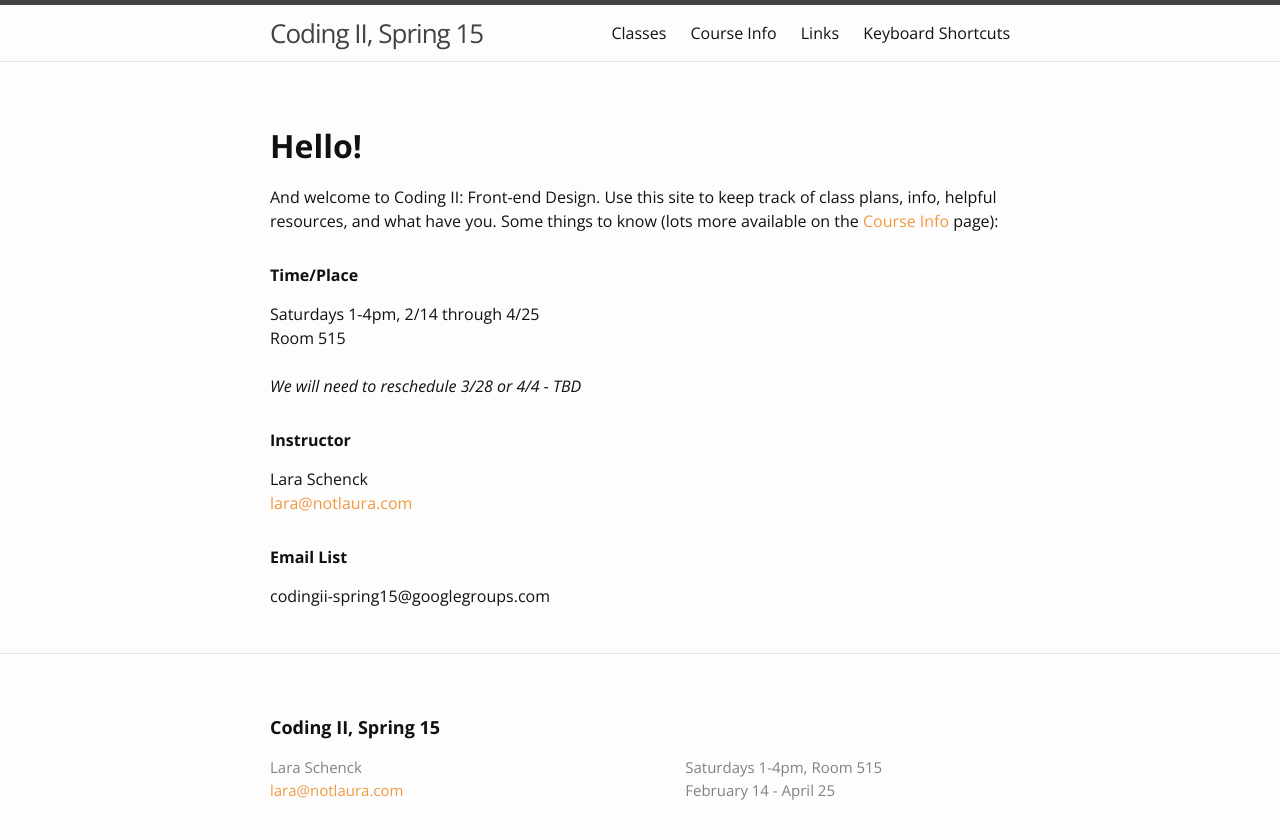
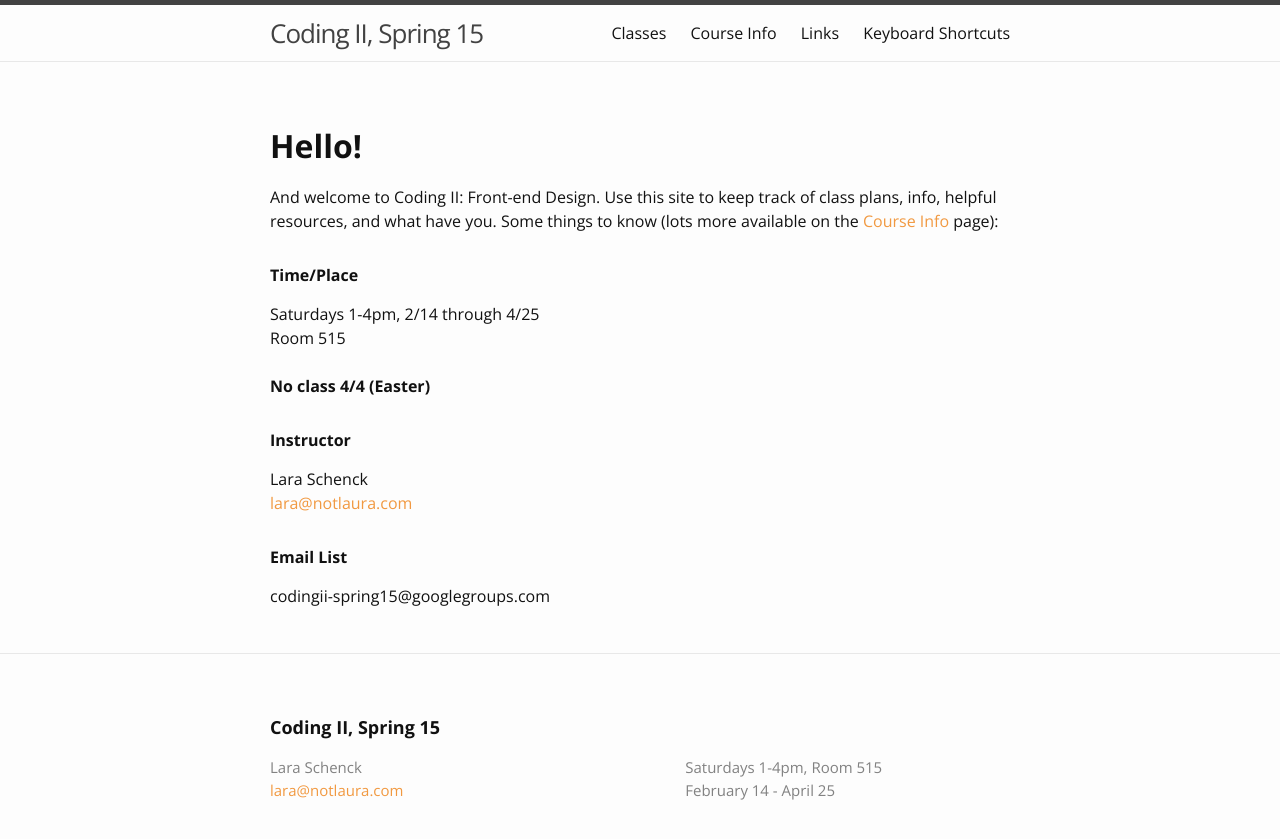
Before and after one commit to laras126/codingii-spring15, a Jekyll site: the page built from index.html, in a window 1280 px wide. Shown: the top 839 px of the page. Built offline with Jekyll 4.4.1, drawn with Linux system fonts in a browser that asks for light colours.

Commit message:
update date

```diff
--- a/index.html
+++ b/index.html
@@ -10,7 +10,7 @@ layout: default
 Saturdays 1-4pm, 2/14 through 4/25<br>
 Room 515<br><br>
 
-<p><em>We will need to reschedule 3/28 or 4/4 - TBD</em></p>
+<p><strong>No class 4/4 (Easter)</strong></p>
 
 <h4>Instructor</h4>
 Lara Schenck<br>
```
Also changed, not shown: 2 other files.
